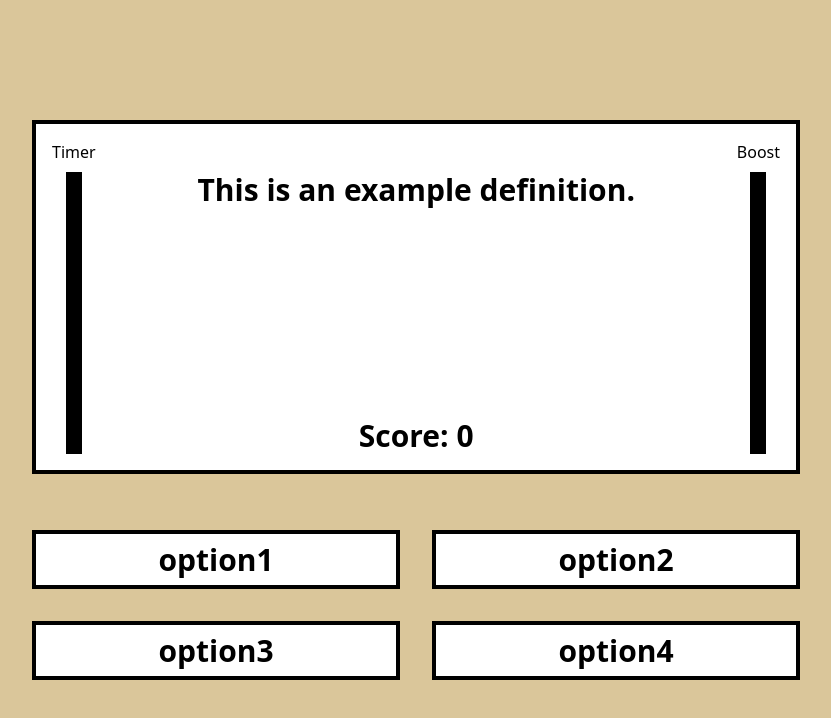
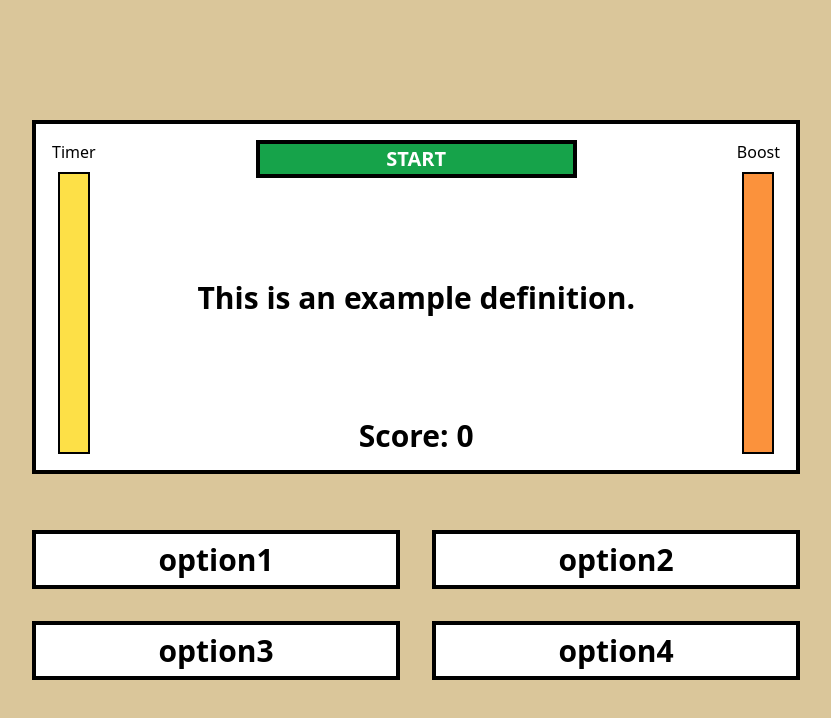
Before and after one commit to Twallace40/LMC2700SemanticSafari, a React (Create React App) app in the folder semantic-safari-game/: page / in a window 1280 px wide. Shown: the top 718 px of the page, without its empty margins (224-1055 px from the left). Built offline with nearby package versions, Linux system fonts and the light colour scheme; no server answers.

Commit message:
enable timer and boostTimer functionality

```diff
--- a/semantic-safari-game/src/App.js
+++ b/semantic-safari-game/src/App.js
@@ -12,6 +12,7 @@ const App = () => {
 	const [score, setScore] = useState(0);
 	const [timer, setTimer] = useState(60);
 	const [boost, setBoost] = useState(5);
+	const [running, setRunning] = useState(false);
 
 	useEffect(() => {
 		fetchQuestion();
@@ -51,18 +52,83 @@ const App = () => {
 		fetchQuestion();
 	};
 
+	const handleGameStatus = () => {
+		if (running) {
+			setRunning(false);
+			setScore(0);
+			setTimer(60);
+			setBoost(5);
+		} else {
+			// startTimer();
+			// startBoostTimer();
+			setRunning(true);
+		}
+	};
+
+	useEffect(() => {
+		let timerInterval;
+		if (running) {
+			timerInterval = setInterval(() => {
+				setTimer((prevTimer) => {
+					if (prevTimer > 0) {
+						return prevTimer - 1;
+					} else {
+						return 0;
+					}
+				});
+			}, 1000);
+		} else {
+			clearInterval(timerInterval);
+		}
+		return () => clearInterval(timerInterval);
+	}, [running]);
+
+	useEffect(() => {
+		let boostInterval;
+		if (running) {
+			boostInterval = setInterval(() => {
+				setBoost((prevBoost) => {
+					if (prevBoost > 0) {
+						return prevBoost - 1;
+					} else {
+						return 0;
+					}
+				});
+			}, 1000);
+		} else {
+			clearInterval(boostInterval);
+		}
+		return () => clearInterval(boostInterval);
+	}, [running]);
+
 	return (
 		<div className="background flex w-screen h-screen bg-[#DAC69A] items-center justify-center">
 			<div className="content flex flex-col w-[60%] h-[70%] gap-[10%] items-center justify-center">
 				<div className="gameDisplay flex w-[100%] h-[70%] p-4 border-4 border-black bg-white items-center justify-center">
 					<div className="flex flex-col h-full items-center justify-center">
 						<h1 className="mb-2">Timer</h1>
-						<div className="w-4 h-full bg-black"></div>
+						<div className="flex w-8 h-full border-2 border-black items-end">
+							<div
+								className="w-full bg-yellow-300"
+								style={{
+									height: `${(timer / 60) * 100}%`,
+									transition: "height 1s linear",
+								}}
+							></div>
+						</div>
 					</div>
 					<div className="flex flex-col w-full h-full items-center justify-between">
+						<button
+							className={`flex w-[50%] h-[12%] border-4 border-black items-center justify-center cursor-pointer text-xl font-semibold text-white ${
+								running ? "bg-red-500" : "bg-green-600"
+							}`}
+							onClick={handleGameStatus}
+						>
+							{running ? "END" : "START"}
+						</button>
 						<p
 							id="question"
-							className="text-3xl font-semibold justify-self-start mt-8"
+							className="text-3xl font-semibold justify-self-start"
 						>
 							{question.definition}
 						</p>
@@ -72,18 +138,26 @@ const App = () => {
 					</div>
 					<div className="flex flex-col h-full items-center justify-center">
 						<h1 className="mb-2">Boost</h1>
-						<div className="w-4 h-full bg-black"></div>
+						<div className="flex w-8 h-full border-2 border-black items-end">
+							<div
+								className="w-full bg-orange-400"
+								style={{
+									height: `${(boost / 5) * 100}%`,
+									transition: "height 1s linear",
+								}}
+							></div>
+						</div>
 					</div>
 				</div>
 				<div className="answers w-[100%] h-[30%] grid grid-cols-2 grid-rows-2 gap-8">
 					{question.options.map((option, index) => (
 						<button
 							key={index}
-							className="flex border-4 border-black bg-white items-center justify-center cursor-pointer"
+							className="flex border-4 border-black bg-white items-center justify-center"
 							onClick={() => handleAnswerClick(option)}
 						>
 							<p id={`answer1${index + 1}`} className="text-3xl font-semibold">
-								{option}
+								{option.toLocaleLowerCase()}
 							</p>
 						</button>
 					))}
```
